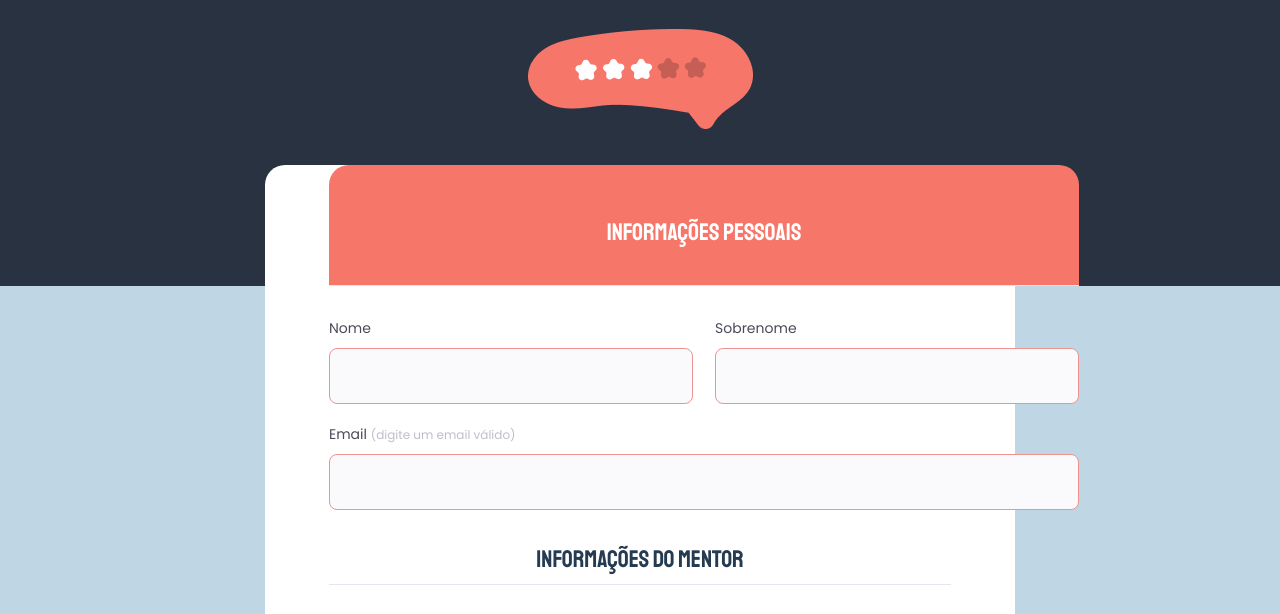
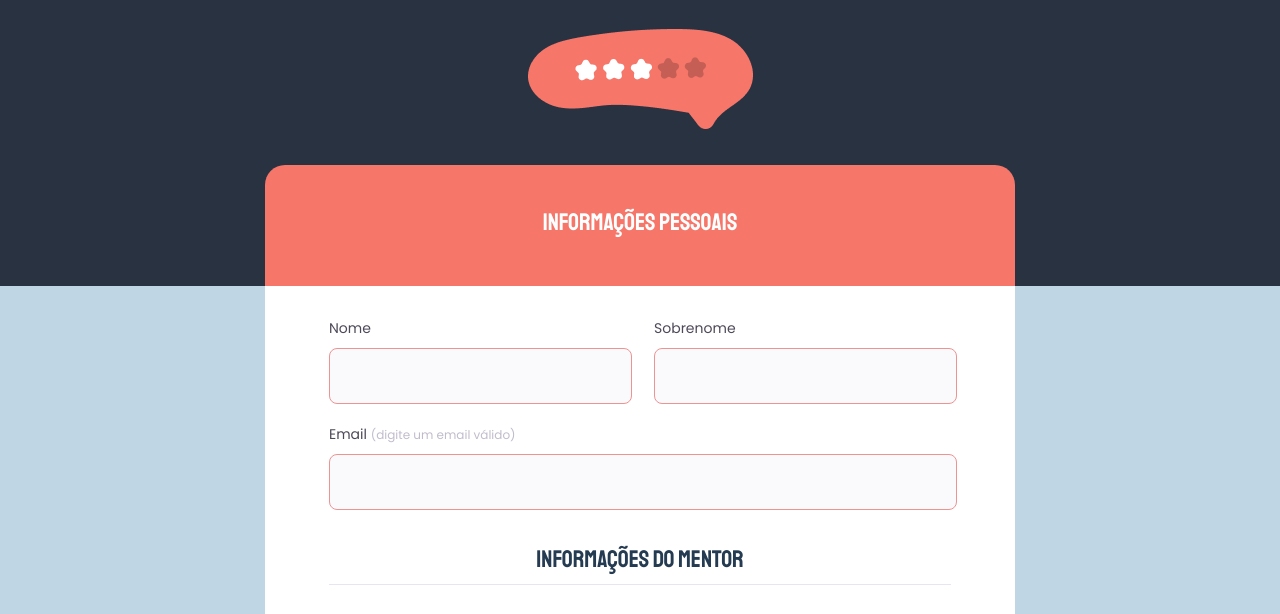
Before and after one commit to renato-albuquerque/projeto-06-explorer, a plain HTML site: page index.html in a window 1280 px wide. Shown: the part 179-793 px from the top of the page. Drawn offline with Linux system fonts and the light colour scheme.

Commit message:
updated project

```diff
--- a/index.html
+++ b/index.html
@@ -20,9 +20,13 @@
             <p>Chegou a hora de avaliar o seu mentor. Bora lá?</p>
             <img src="images/img1.png" alt="Balão de conversação na cor entre vermelho e laranja, com cinco estrelas dentro.">
         </header>
+
+        <div class="top">
+            <h1>INFORMAÇÕES PESSOAIS</h1>
+        </div>
+
         <form>
             <fieldset>
-                <legend class="first-legend">INFORMAÇÕES PESSOAIS</legend>
                 <div class="flex1">
                     <div class="input-wrapper">
                         <label for="event-name">Nome</label>
--- a/style.css
+++ b/style.css
@@ -55,33 +55,39 @@ header img {
     margin: 32px 0px;
 }
 
+h1 {
+    margin: 0 auto;
+    font-size: 24px;
+    line-height: 34px;
+    color: #FFFFFF;
+    font-style: normal;
+    font-weight: 400;
+
+}
+
+.top {
+    background: #F67669;
+    border-radius: 20px 20px 0 0;
+    color: white;
+    height: 121px; /* Adaptado. Figma = 133px. */
+    padding: 40px; /* Adaptado. Figma = 50px (top/bottom), 275px (right/left). */
+    text-align: center;
+}
+
 form {
-    width: 750px;
-    height: 1208px; /* (133+1075)px */
+    height: 1075px; /* Figma: (133+1075)px. Adaptado para 1250px. */
     background: #FFFFFF;
-    border-radius: 20px;
+    border-radius: 0 0 20px 20px;
     margin-bottom: 392px;
     padding-left: 64px;
     padding-right: 64px;
+    padding-top: 30px;
+    display: flex;
+    flex-direction: column;
 }
 
 fieldset {
     border: none;
-}
-
-.first-legend {
-    padding: 50px 275px;
-    font-weight: 400;
-    font-size: 24px;
-    line-height: 34px;
-    color: #FFFFFF;
-    background: #F67669;
-    text-align: center;
-    margin: auto;
-    border-radius: 20px 20px 0 0;
-    width: 750px;
-    height: 121px; /* Altura adaptada para 121px. Figma = 133px. */
-    margin-bottom: 30px;
 }
 
 fieldset legend {
@@ -206,7 +212,7 @@ fieldset legend {
 
 .button {
     display: flex;
-    flex-direction: row;
+    flex-direction: column;
     justify-content: center;
     align-items: center;
     padding: 15px 40px;
@@ -222,6 +228,7 @@ fieldset legend {
     font-size: 20px;
     line-height: 26px;
     color: #FFFFFF;
+    margin-bottom: 64px;
     margin-top: 64px;
 }
 
```
